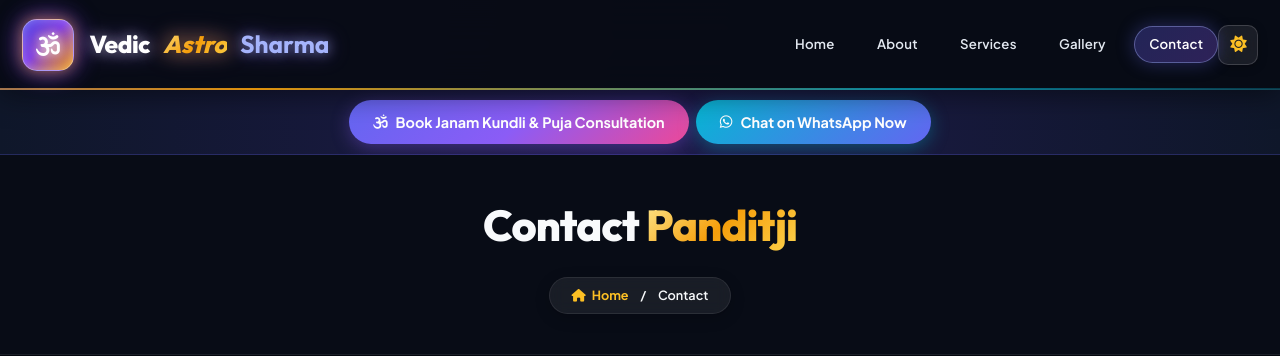
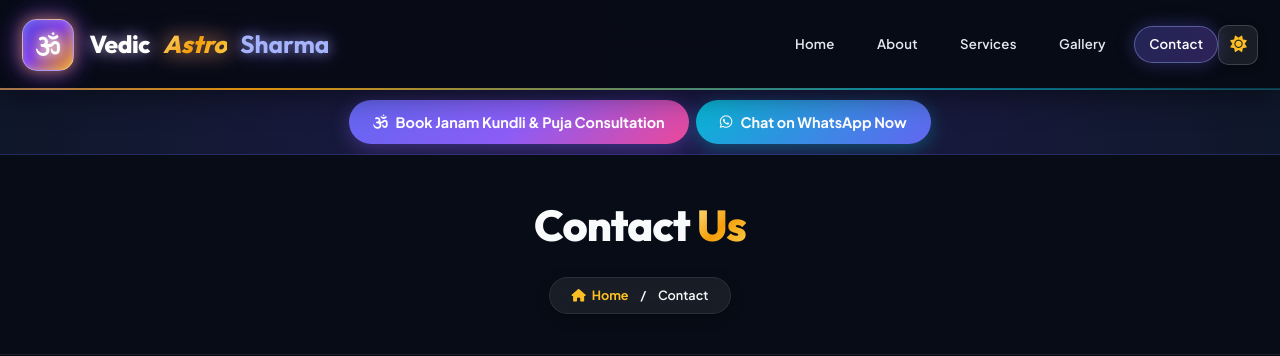
Before and after one commit to krishnapatidar2805/vedic_astro, a Django app: page /contact/ in a window 1280 px wide. Shown: the top 356 px of the page. Run offline with Django 5.2, Linux system fonts and the light colour scheme.

Commit message:
Change Contact Panditji heading to Contact Us

```diff
--- a/templates/core/contact.html
+++ b/templates/core/contact.html
@@ -5,7 +5,7 @@
 <!-- ── PAGE HEADER ── -->
 <div class="page-header">
   <div class="container">
-    <h1>Contact <span class="gradient-text-gold">Panditji</span></h1>
+    <h1>Contact <span class="gradient-text-gold">Us</span></h1>
     <nav class="breadcrumb-nav mt-3">
       <a href="{% url 'core:home' %}"><i class="fa-solid fa-house me-1"></i> Home</a>
       <span class="mx-1">/</span>
```
